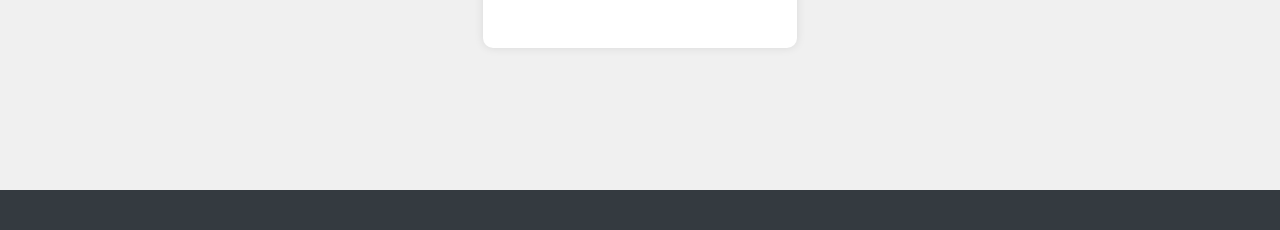
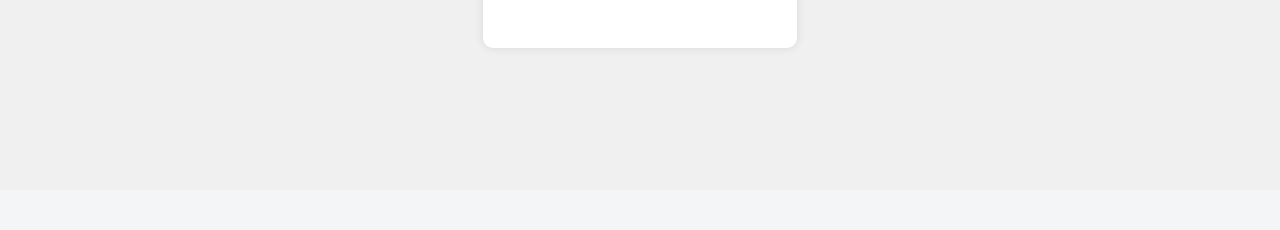
Before and after one commit to majupeixoto/Space4Events, a Django app: page /cadastro/ in a window 1280 px wide. Shown: the part 677-907 px from the top of the page. After the commit the page ends 728 px from the top, so only its background shows below. Run offline with Django 5.2, Linux system fonts and the light colour scheme; parts of the project's set-up code (start-up, migrations or seed data) failed here and were passed over.

Commit message:
remoção do rodapé

```diff
--- a/Projeto/apps/templates/apps/base.html
+++ b/Projeto/apps/templates/apps/base.html
@@ -62,13 +62,6 @@
             font-weight: bold; /* Negrito */
         }
 
-        /* Estilo para o rodapé */
-        .footer {
-            background-color: #343a40; /* Cor de fundo */
-            color: #fff; /* Cor do texto */
-            text-align: center; /* Alinhamento central */
-            padding: 20px 0; /* Espaçamento interno */
-        }
         /* Estilo para os butões */
         .button {
             background-color: #343a40;
@@ -105,7 +98,4 @@
     <script src="https://cdn.jsdelivr.net/npm/bootstrap@5.3.3/dist/js/bootstrap.min.js"
         integrity="sha384-0pUGZvbkm6XF6gxjEnlmuGrJXVbNuzT9qBBavbLwCsOGabYfZo0T0to5eqruptLy" crossorigin="anonymous"></script>
 </body>
-<footer class="footer">
-    <!-- Conteúdo do rodapé aqui -->
-</footer>
 </html>
```
